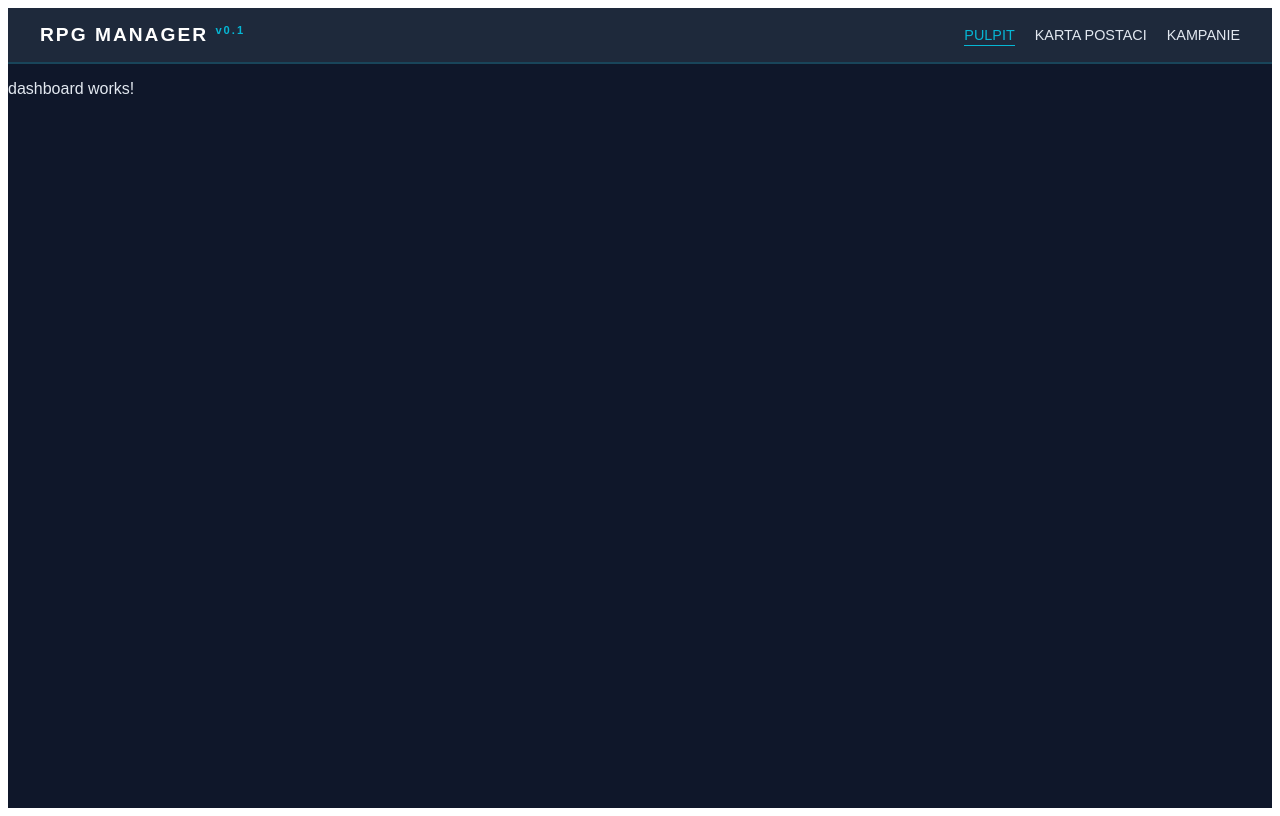
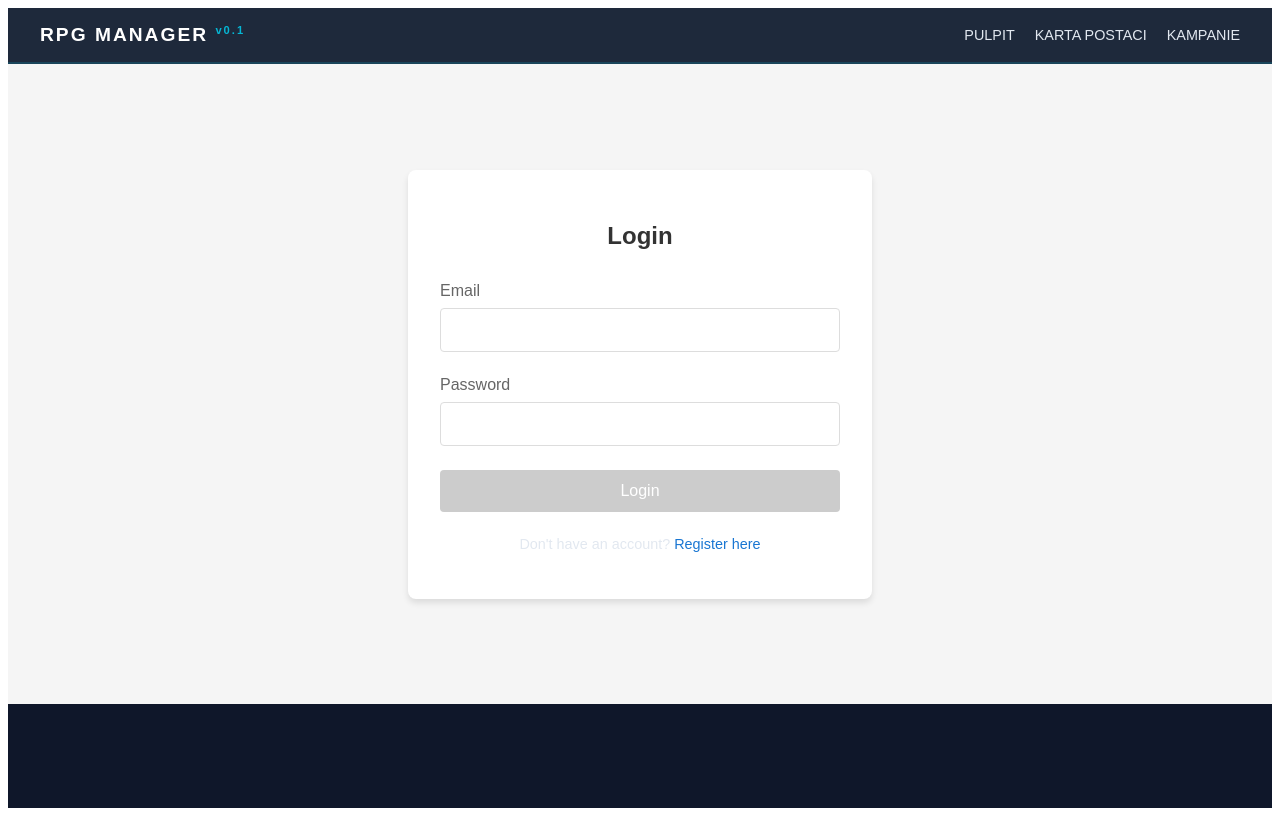
Before and after one commit to KarolLeb/rpg-manager, an Angular app in the folder frontend/: page /login in a window 1280 px wide. Before the commit this address led to /dashboard. Built offline with nearby package versions, Linux system fonts and the light colour scheme.

Commit message:
feat(frontend): implement login and register components (T-001)
- Created LoginComponent with form validation.

- Created RegisterComponent with password confirmation logic.

- Added /login and /register routes in app.routes.ts.

- Added unit tests for both components.

```diff
--- a/frontend/src/app/app.routes.ts
+++ b/frontend/src/app/app.routes.ts
@@ -5,6 +5,16 @@ export const routes: Routes = [
     path: '',
     redirectTo: 'dashboard',
     pathMatch: 'full'
+  },
+  {
+    path: 'login',
+    loadComponent: () => import('./features/auth/login/login.component')
+      .then(m => m.LoginComponent)
+  },
+  {
+    path: 'register',
+    loadComponent: () => import('./features/auth/register/register.component')
+      .then(m => m.RegisterComponent)
   },
   {
     path: 'dashboard',
--- /dev/null
+++ b/frontend/src/app/features/auth/login/login.component.html
@@ -0,0 +1,45 @@
+<div class="auth-container">
+  <div class="auth-card">
+    <h2>Login</h2>
+
+    <div *ngIf="error" class="error-message">
+      {{ error }}
+    </div>
+
+    <form [formGroup]="loginForm" (ngSubmit)="onSubmit()">
+      <div class="form-group">
+        <label for="email">Email</label>
+        <input
+          type="email"
+          id="email"
+          formControlName="email"
+          [class.invalid]="loginForm.get('email')?.invalid && loginForm.get('email')?.touched"
+        >
+        <div class="error-text" *ngIf="loginForm.get('email')?.invalid && loginForm.get('email')?.touched">
+          Please enter a valid email.
+        </div>
+      </div>
+
+      <div class="form-group">
+        <label for="password">Password</label>
+        <input
+          type="password"
+          id="password"
+          formControlName="password"
+          [class.invalid]="loginForm.get('password')?.invalid && loginForm.get('password')?.touched"
+        >
+        <div class="error-text" *ngIf="loginForm.get('password')?.invalid && loginForm.get('password')?.touched">
+          Password must be at least 6 characters.
+        </div>
+      </div>
+
+      <button type="submit" [disabled]="loginForm.invalid || isLoading">
+        {{ isLoading ? 'Logging in...' : 'Login' }}
+      </button>
+
+      <div class="auth-links">
+        <p>Don't have an account? <a routerLink="/register">Register here</a></p>
+      </div>
+    </form>
+  </div>
+</div>
--- /dev/null
+++ b/frontend/src/app/features/auth/login/login.component.scss
@@ -0,0 +1,92 @@
+.auth-container {
+  display: flex;
+  justify-content: center;
+  align-items: center;
+  min-height: 80vh;
+  background-color: #f5f5f5;
+}
+
+.auth-card {
+  background: white;
+  padding: 2rem;
+  border-radius: 8px;
+  box-shadow: 0 4px 6px rgba(0, 0, 0, 0.1);
+  width: 100%;
+  max-width: 400px;
+
+  h2 {
+    text-align: center;
+    margin-bottom: 2rem;
+    color: #333;
+  }
+}
+
+.form-group {
+  margin-bottom: 1.5rem;
+
+  label {
+    display: block;
+    margin-bottom: 0.5rem;
+    color: #666;
+  }
+
+  input {
+    width: 100%;
+    padding: 0.75rem;
+    border: 1px solid #ddd;
+    border-radius: 4px;
+    font-size: 1rem;
+    box-sizing: border-box; /* Fixes padding issues */
+
+    &:focus {
+      outline: none;
+      border-color: #1976d2;
+    }
+
+    &.invalid {
+      border-color: #dc3545;
+    }
+  }
+}
+
+.error-text {
+  color: #dc3545;
+  font-size: 0.875rem;
+  margin-top: 0.25rem;
+}
+
+button {
+  width: 100%;
+  padding: 0.75rem;
+  background-color: #1976d2;
+  color: white;
+  border: none;
+  border-radius: 4px;
+  font-size: 1rem;
+  cursor: pointer;
+  transition: background-color 0.2s;
+
+  &:hover:not(:disabled) {
+    background-color: #1565c0;
+  }
+
+  &:disabled {
+    background-color: #ccc;
+    cursor: not-allowed;
+  }
+}
+
+.auth-links {
+  margin-top: 1.5rem;
+  text-align: center;
+  font-size: 0.9rem;
+
+  a {
+    color: #1976d2;
+    text-decoration: none;
+
+    &:hover {
+      text-decoration: underline;
+    }
+  }
+}
--- /dev/null
+++ b/frontend/src/app/features/auth/login/login.component.ts
@@ -0,0 +1,46 @@
+import { Component } from '@angular/core';
+import { CommonModule } from '@angular/common';
+import { ReactiveFormsModule, FormBuilder, FormGroup, Validators } from '@angular/forms';
+import { Router, RouterLink } from '@angular/router';
+
+@Component({
+  selector: 'app-login',
+  standalone: true,
+  imports: [CommonModule, ReactiveFormsModule, RouterLink],
+  templateUrl: './login.component.html',
+  styleUrl: './login.component.scss'
+})
+export class LoginComponent {
+  loginForm: FormGroup;
+  isLoading = false;
+  error: string | null = null;
+
+  constructor(
+    private fb: FormBuilder,
+    private router: Router
+  ) {
+    this.loginForm = this.fb.group({
+      email: ['', [Validators.required, Validators.email]],
+      password: ['', [Validators.required, Validators.minLength(6)]]
+    });
+  }
+
+  onSubmit(): void {
+    if (this.loginForm.invalid) {
+      return;
+    }
+
+    this.isLoading = true;
+    this.error = null;
+
+    // TODO: Connect to AuthService
+    console.log('Login attempt:', this.loginForm.value);
+
+    // Simulate API call
+    setTimeout(() => {
+      this.isLoading = false;
+      // Mock success for now
+      this.router.navigate(['/dashboard']);
+    }, 1000);
+  }
+}
--- /dev/null
+++ b/frontend/src/app/features/auth/register/register.component.html
@@ -0,0 +1,71 @@
+<div class="auth-container">
+  <div class="auth-card">
+    <h2>Create Account</h2>
+
+    <div *ngIf="error" class="error-message">
+      {{ error }}
+    </div>
+
+    <form [formGroup]="registerForm" (ngSubmit)="onSubmit()">
+      <div class="form-group">
+        <label for="username">Username</label>
+        <input
+          type="text"
+          id="username"
+          formControlName="username"
+          [class.invalid]="registerForm.get('username')?.invalid && registerForm.get('username')?.touched"
+        >
+        <div class="error-text" *ngIf="registerForm.get('username')?.invalid && registerForm.get('username')?.touched">
+          Username must be at least 3 characters.
+        </div>
+      </div>
+
+      <div class="form-group">
+        <label for="email">Email</label>
+        <input
+          type="email"
+          id="email"
+          formControlName="email"
+          [class.invalid]="registerForm.get('email')?.invalid && registerForm.get('email')?.touched"
+        >
+        <div class="error-text" *ngIf="registerForm.get('email')?.invalid && registerForm.get('email')?.touched">
+          Please enter a valid email.
+        </div>
+      </div>
+
+      <div class="form-group">
+        <label for="password">Password</label>
+        <input
+          type="password"
+          id="password"
+          formControlName="password"
+          [class.invalid]="registerForm.get('password')?.invalid && registerForm.get('password')?.touched"
+        >
+        <div class="error-text" *ngIf="registerForm.get('password')?.invalid && registerForm.get('password')?.touched">
+          Password must be at least 6 characters.
+        </div>
+      </div>
+
+      <div class="form-group">
+        <label for="confirmPassword">Confirm Password</label>
+        <input
+          type="password"
+          id="confirmPassword"
+          formControlName="confirmPassword"
+          [class.invalid]="registerForm.hasError('mismatch') && registerForm.get('confirmPassword')?.touched"
+        >
+        <div class="error-text" *ngIf="registerForm.hasError('mismatch') && registerForm.get('confirmPassword')?.touched">
+          Passwords do not match.
+        </div>
+      </div>
+
+      <button type="submit" [disabled]="registerForm.invalid || isLoading">
+        {{ isLoading ? 'Creating Account...' : 'Register' }}
+      </button>
+
+      <div class="auth-links">
+        <p>Already have an account? <a routerLink="/login">Login here</a></p>
+      </div>
+    </form>
+  </div>
+</div>
--- /dev/null
+++ b/frontend/src/app/features/auth/register/register.component.scss
@@ -0,0 +1,92 @@
+.auth-container {
+  display: flex;
+  justify-content: center;
+  align-items: center;
+  min-height: 80vh;
+  background-color: #f5f5f5;
+}
+
+.auth-card {
+  background: white;
+  padding: 2rem;
+  border-radius: 8px;
+  box-shadow: 0 4px 6px rgba(0, 0, 0, 0.1);
+  width: 100%;
+  max-width: 400px;
+
+  h2 {
+    text-align: center;
+    margin-bottom: 2rem;
+    color: #333;
+  }
+}
+
+.form-group {
+  margin-bottom: 1.5rem;
+
+  label {
+    display: block;
+    margin-bottom: 0.5rem;
+    color: #666;
+  }
+
+  input {
+    width: 100%;
+    padding: 0.75rem;
+    border: 1px solid #ddd;
+    border-radius: 4px;
+    font-size: 1rem;
+    box-sizing: border-box;
+
+    &:focus {
+      outline: none;
+      border-color: #1976d2;
+    }
+
+    &.invalid {
+      border-color: #dc3545;
+    }
+  }
+}
+
+.error-text {
+  color: #dc3545;
+  font-size: 0.875rem;
+  margin-top: 0.25rem;
+}
+
+button {
+  width: 100%;
+  padding: 0.75rem;
+  background-color: #1976d2;
+  color: white;
+  border: none;
+  border-radius: 4px;
+  font-size: 1rem;
+  cursor: pointer;
+  transition: background-color 0.2s;
+
+  &:hover:not(:disabled) {
+    background-color: #1565c0;
+  }
+
+  &:disabled {
+    background-color: #ccc;
+    cursor: not-allowed;
+  }
+}
+
+.auth-links {
+  margin-top: 1.5rem;
+  text-align: center;
+  font-size: 0.9rem;
+
+  a {
+    color: #1976d2;
+    text-decoration: none;
+
+    &:hover {
+      text-decoration: underline;
+    }
+  }
+}
--- /dev/null
+++ b/frontend/src/app/features/auth/register/register.component.ts
@@ -0,0 +1,52 @@
+import { Component } from '@angular/core';
+import { CommonModule } from '@angular/common';
+import { ReactiveFormsModule, FormBuilder, FormGroup, Validators } from '@angular/forms';
+import { Router, RouterLink } from '@angular/router';
+
+@Component({
+  selector: 'app-register',
+  standalone: true,
+  imports: [CommonModule, ReactiveFormsModule, RouterLink],
+  templateUrl: './register.component.html',
+  styleUrl: './register.component.scss'
+})
+export class RegisterComponent {
+  registerForm: FormGroup;
+  isLoading = false;
+  error: string | null = null;
+
+  constructor(
+    private fb: FormBuilder,
+    private router: Router
+  ) {
+    this.registerForm = this.fb.group({
+      username: ['', [Validators.required, Validators.minLength(3)]],
+      email: ['', [Validators.required, Validators.email]],
+      password: ['', [Validators.required, Validators.minLength(6)]],
+      confirmPassword: ['', [Validators.required]]
+    }, { validators: this.passwordMatchValidator });
+  }
+
+  passwordMatchValidator(g: FormGroup) {
+    return g.get('password')?.value === g.get('confirmPassword')?.value
+       ? null : { mismatch: true };
+  }
+
+  onSubmit(): void {
+    if (this.registerForm.invalid) {
+      return;
+    }
+
+    this.isLoading = true;
+    this.error = null;
+
+    // TODO: Connect to AuthService
+    console.log('Register attempt:', this.registerForm.value);
+
+    // Simulate API call
+    setTimeout(() => {
+      this.isLoading = false;
+      this.router.navigate(['/login']);
+    }, 1000);
+  }
+}
```
Also changed, not shown: 2 other files (tests, documents, lock files or other folders).
